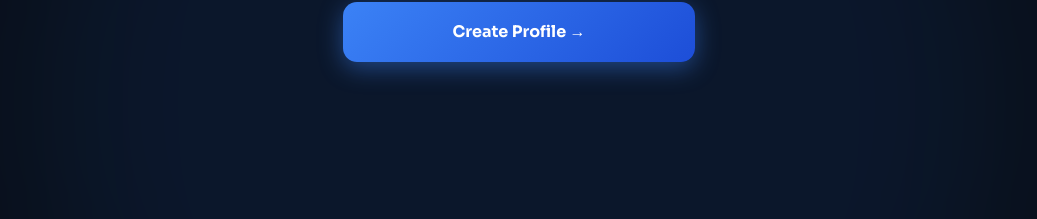
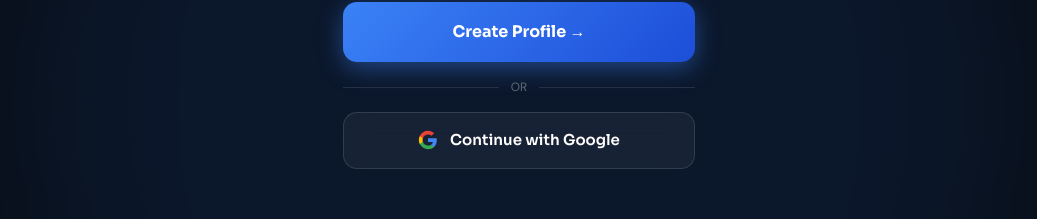
Before and after one commit to kissaran751-source/ZENITH, a React (Vite) app: page /login in a window 1280 px wide. Shown: the part 409-628 px from the top of the page, without its empty margins (121-1158 px from the left). Built offline with nearby package versions, Linux system fonts and the light colour scheme; no server answers.

Commit message:
feat: Support custom Firebase config and Google login
Allow overriding Firebase configuration using environment variables, enabling deployment on platforms like Netlify.
Introduce Google authentication as an alternative login/signup method, enhancing user onboarding flexibility.

```diff
--- a/src/firebase.ts
+++ b/src/firebase.ts
@@ -1,12 +1,27 @@
 import { initializeApp } from "firebase/app";
 import { getAuth } from "firebase/auth";
 import { getFirestore } from "firebase/firestore";
-import firebaseConfig from "../firebase-applet-config.json";
+import appletConfig from "../firebase-applet-config.json";
+
+// Allow overriding with custom Firebase project settings (e.g. on Netlify)
+const firebaseConfig = {
+  apiKey: import.meta.env.VITE_FIREBASE_API_KEY || appletConfig.apiKey,
+  authDomain: import.meta.env.VITE_FIREBASE_AUTH_DOMAIN || appletConfig.authDomain,
+  projectId: import.meta.env.VITE_FIREBASE_PROJECT_ID || appletConfig.projectId,
+  storageBucket: import.meta.env.VITE_FIREBASE_STORAGE_BUCKET || appletConfig.storageBucket,
+  messagingSenderId: import.meta.env.VITE_FIREBASE_MESSAGING_SENDER_ID || appletConfig.messagingSenderId,
+  appId: import.meta.env.VITE_FIREBASE_APP_ID || appletConfig.appId,
+  firestoreDatabaseId: import.meta.env.VITE_FIREBASE_DATABASE_ID || appletConfig.firestoreDatabaseId
+};
 
 export const isFirebaseConfigured = !!firebaseConfig.apiKey && firebaseConfig.apiKey !== "";
 
 export const app = isFirebaseConfigured ? initializeApp(firebaseConfig) : null as any;
 export const auth = isFirebaseConfigured ? getAuth(app) : null as any;
-export const db = isFirebaseConfigured ? getFirestore(app, firebaseConfig.firestoreDatabaseId) : null as any;
+
+// Fallback to default DB if databaseId is set in appletConfig, else use standard initialization
+export const db = isFirebaseConfigured
+  ? (firebaseConfig.firestoreDatabaseId ? getFirestore(app, firebaseConfig.firestoreDatabaseId) : getFirestore(app))
+  : null as any;
 
 export default app;
--- a/src/pages/Onboarding/LoginPage.tsx
+++ b/src/pages/Onboarding/LoginPage.tsx
@@ -225,7 +225,15 @@ export default function LoginPage() {
                 {loading ? 'Creating...' : 'Create Profile →'}
               </PremiumButton>
 
+              {/* Divider */}
+              <div style={{ display: 'flex', alignItems: 'center', gap: '12px', margin: '4px 0' }}>
+                <div style={{ flex: 1, height: '1px', background: 'rgba(255,255,255,0.1)' }} />
+                <span style={{ color: 'rgba(255,255,255,0.35)', fontSize: '12px' }}>OR</span>
+                <div style={{ flex: 1, height: '1px', background: 'rgba(255,255,255,0.1)' }} />
+              </div>
 
+              {/* Google Button */}
+              <GoogleButton onClick={handleGoogle} loading={loading} />
 
             </motion.div>
           ) : (
@@ -253,7 +261,13 @@ export default function LoginPage() {
                 {loading ? 'Logging in...' : 'Login →'}
               </PremiumButton>
 
+              <div style={{ display: 'flex', alignItems: 'center', gap: '12px', margin: '4px 0' }}>
+                <div style={{ flex: 1, height: '1px', background: 'rgba(255,255,255,0.1)' }} />
+                <span style={{ color: 'rgba(255,255,255,0.35)', fontSize: '12px' }}>OR</span>
+                <div style={{ flex: 1, height: '1px', background: 'rgba(255,255,255,0.1)' }} />
+              </div>
 
+              <GoogleButton onClick={handleGoogle} loading={loading} />
 
             </motion.div>
           )}
@@ -281,3 +295,25 @@ function PremiumButton({ children, onClick, disabled }: any) {
     </motion.button>
   );
 }
+
+function GoogleButton({ onClick, loading }: any) {
+  return (
+    <motion.button whileTap={{ scale: 0.97 }} onClick={onClick} disabled={loading}
+      type="button"
+      style={{
+        width: '100%', padding: '16px', border: '1px solid rgba(255,255,255,0.12)',
+        borderRadius: '14px', background: 'rgba(255,255,255,0.05)',
+        color: '#fff', fontFamily: 'Sora,sans-serif', fontWeight: 600, fontSize: '15px',
+        cursor: 'pointer', display: 'flex', alignItems: 'center', justifyContent: 'center', gap: '12px',
+        backdropFilter: 'blur(12px)',
+      }}>
+      <svg width="20" height="20" viewBox="0 0 24 24">
+        <path fill="#4285F4" d="M22.56 12.25c0-.78-.07-1.53-.2-2.25H12v4.26h5.92c-.26 1.37-1.04 2.53-2.21 3.31v2.77h3.57c2.08-1.92 3.28-4.74 3.28-8.09z"/>
+        <path fill="#34A853" d="M12 23c2.97 0 5.46-.98 7.28-2.66l-3.57-2.77c-.98.66-2.23 1.06-3.71 1.06-2.86 0-5.29-1.93-6.16-4.53H2.18v2.84C3.99 20.53 7.7 23 12 23z"/>
+        <path fill="#FBBC05" d="M5.84 14.09c-.22-.66-.35-1.36-.35-2.09s.13-1.43.35-2.09V7.07H2.18C1.43 8.55 1 10.22 1 12s.43 3.45 1.18 4.93l2.85-2.22.81-.62z"/>
+        <path fill="#EA4335" d="M12 5.38c1.62 0 3.06.56 4.21 1.64l3.15-3.15C17.45 2.09 14.97 1 12 1 7.7 1 3.99 3.47 2.18 7.07l3.66 2.84c.87-2.6 3.3-4.53 6.16-4.53z"/>
+      </svg>
+      Continue with Google
+    </motion.button>
+  );
+}
```
